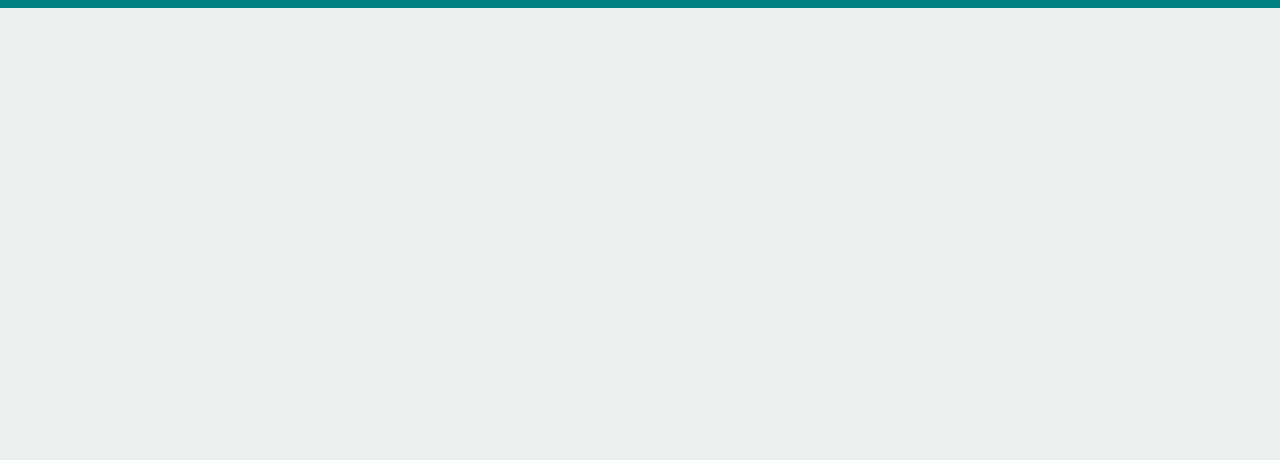
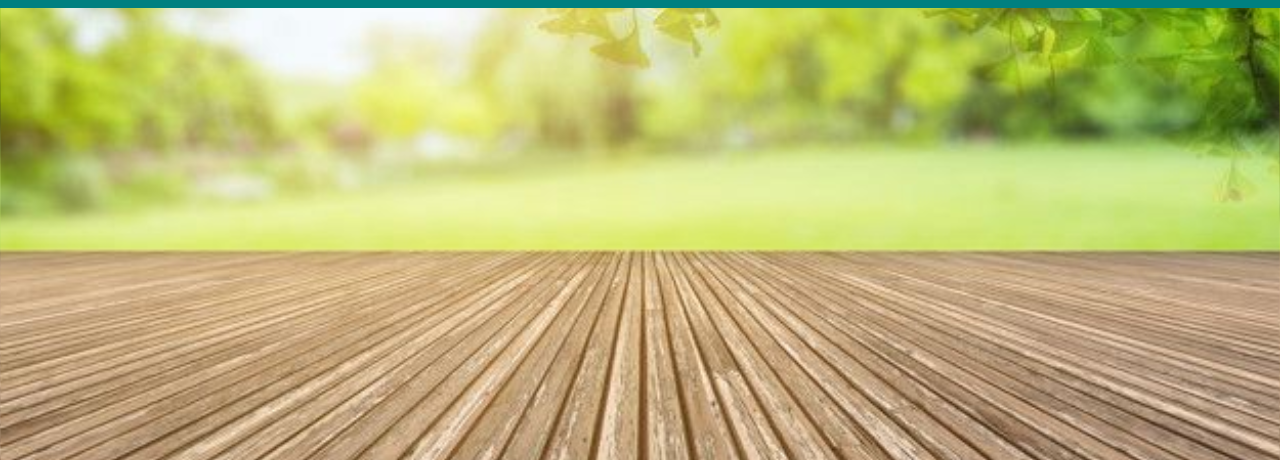
Before and after one commit to anshitraina/UnitConverter, a plain HTML site: page index.html in a window 1280 px wide. Shown: the part 340-800 px from the top of the page. Drawn offline with Linux system fonts and the light colour scheme.

Commit message:
Update style.css

```diff
--- a/style.css
+++ b/style.css
@@ -1,7 +1,7 @@
 body{
 	margin: 0px;
 	padding: 0px;
-	background: url(backgrounf.jpg);
+	background: url(background.jpg);
 	background-size: cover;
 }
 .container{
```
